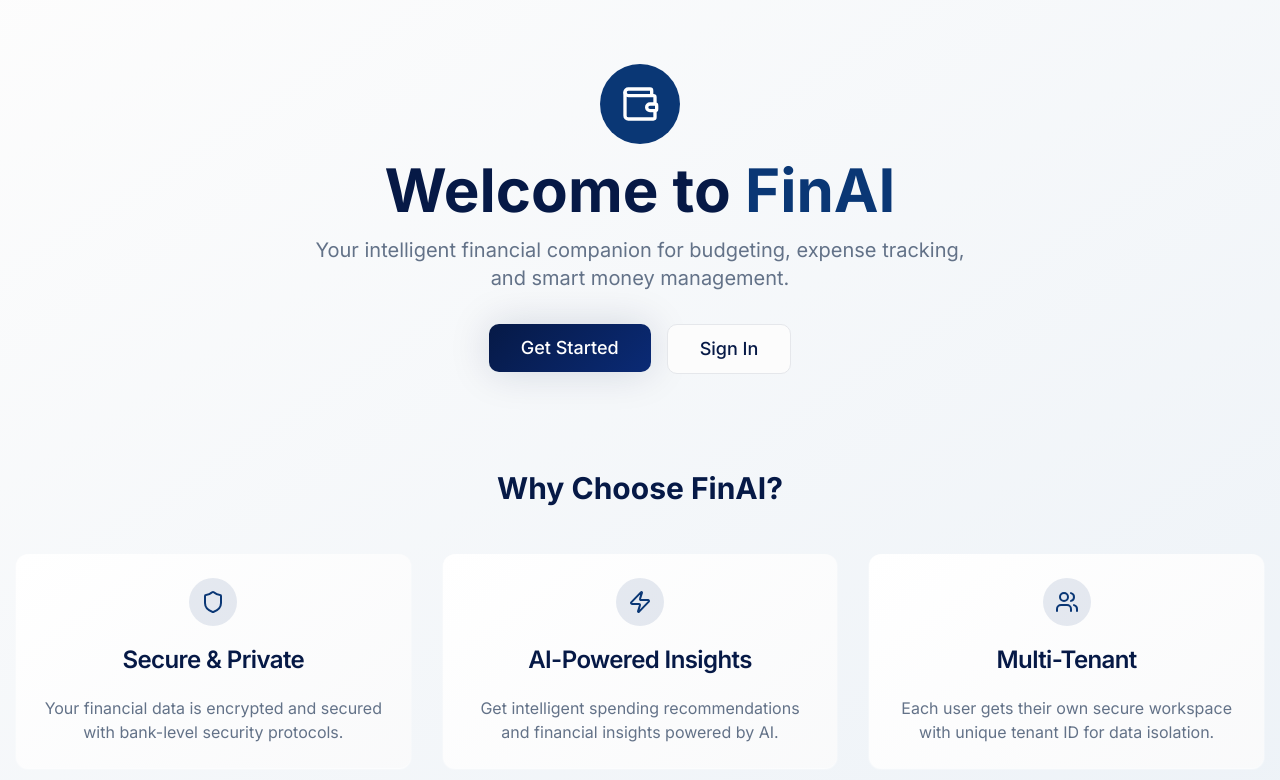
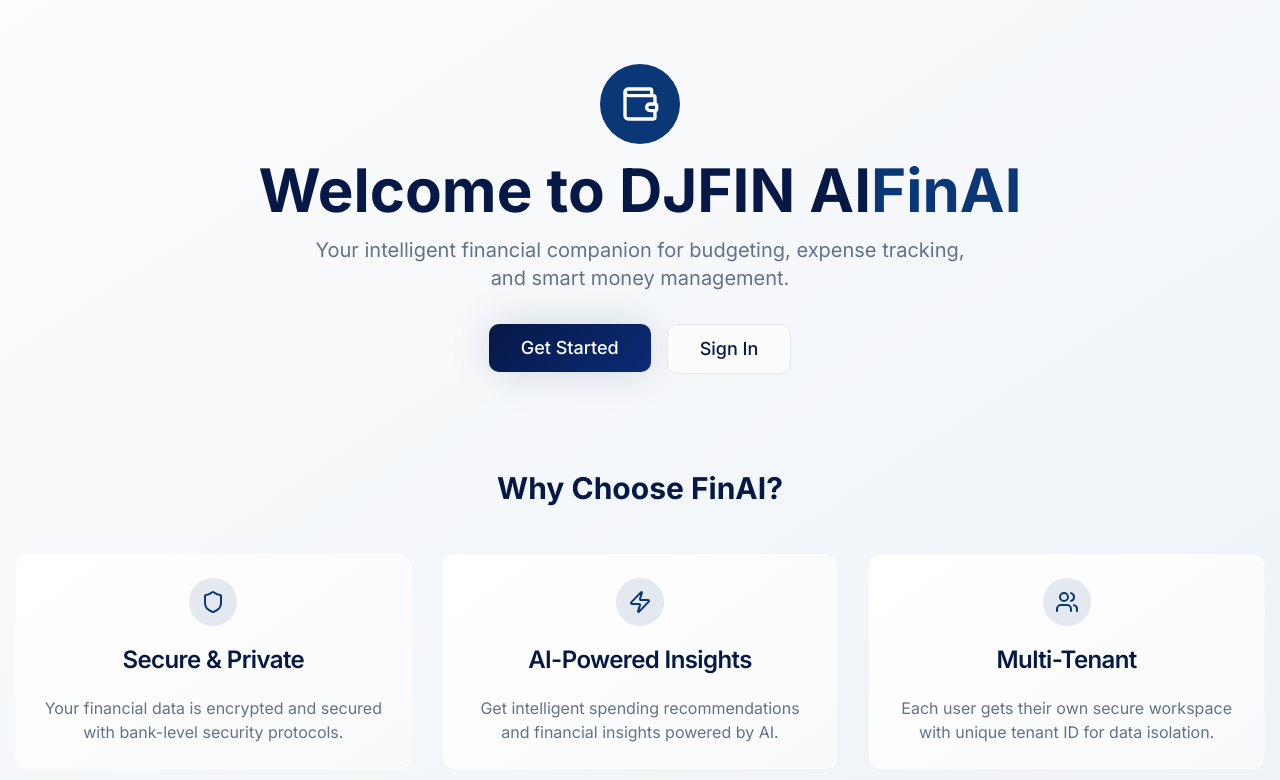
Before and after one commit to dhananjeiyanb-cmd/devafintech, a React (Vite) app: page / in a window 1280 px wide. Shown: the top 780 px of the page. Built offline with nearby package versions, Linux system fonts and the light colour scheme.

Commit message:
Visual edit in Lovable
Edited UI in Lovable

Co-authored-by: dhananjeiyanb-cmd <58834676+dhananjeiyanb-cmd@users.noreply.github.com>

```diff
--- a/src/pages/Index.tsx
+++ b/src/pages/Index.tsx
@@ -20,8 +20,8 @@ const Index = () => {
     return (
       <div className="min-h-screen flex items-center justify-center">
         <div className="animate-spin rounded-full h-8 w-8 border-b-2 border-primary"></div>
-      </div>
-    );
+      </div>);
+
   }
 
   return (
@@ -33,8 +33,8 @@ const Index = () => {
             <div className="mx-auto w-20 h-20 rounded-full bg-primary flex items-center justify-center">
               <Wallet className="w-10 h-10 text-primary-foreground" />
             </div>
-            <h1 className="text-4xl md:text-6xl font-bold text-foreground">
-              Welcome to <span className="text-primary">FinAI</span>
+            <h1 className="text-4xl md:text-6xl font-bold text-foreground">Welcome to DJFIN AI
+              <span className="text-primary">FinAI</span>
             </h1>
             <p className="text-xl text-muted-foreground max-w-2xl mx-auto">
               Your intelligent financial companion for budgeting, expense tracking, and smart money management.
@@ -45,16 +45,16 @@ const Index = () => {
             <Button
               size="lg"
               className="gradient-primary shadow-glow text-lg px-8 py-6"
-              onClick={() => navigate('/auth')}
-            >
+              onClick={() => navigate('/auth')}>
+
               Get Started
             </Button>
             <Button
               size="lg"
               variant="outline"
               className="text-lg px-8 py-6"
-              onClick={() => navigate('/auth')}
-            >
+              onClick={() => navigate('/auth')}>
+
               Sign In
             </Button>
           </div>
@@ -111,8 +111,8 @@ const Index = () => {
           </div>
         </div>
       </div>
-    </div>
-  );
+    </div>);
+
 };
 
 export default Index;
```
Also changed, not shown: 1 other file (tests, documents, lock files or other folders).
